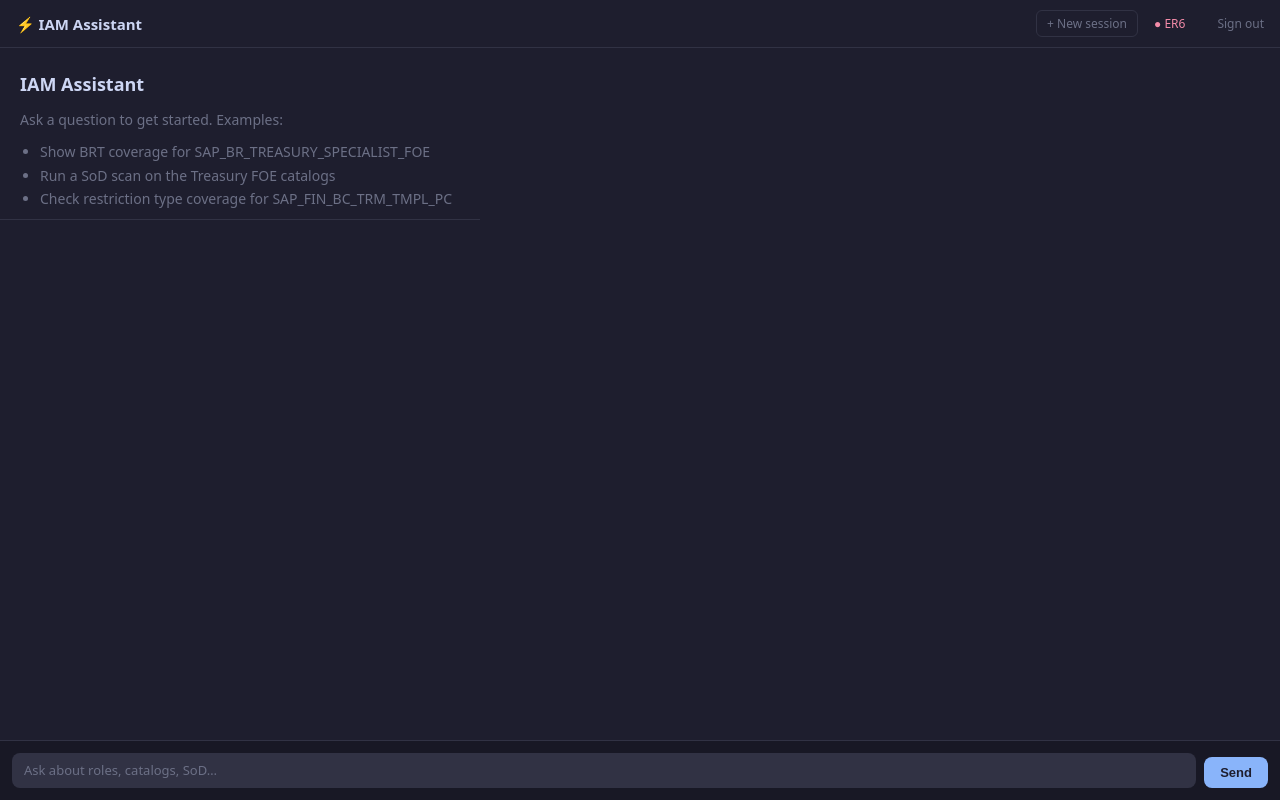
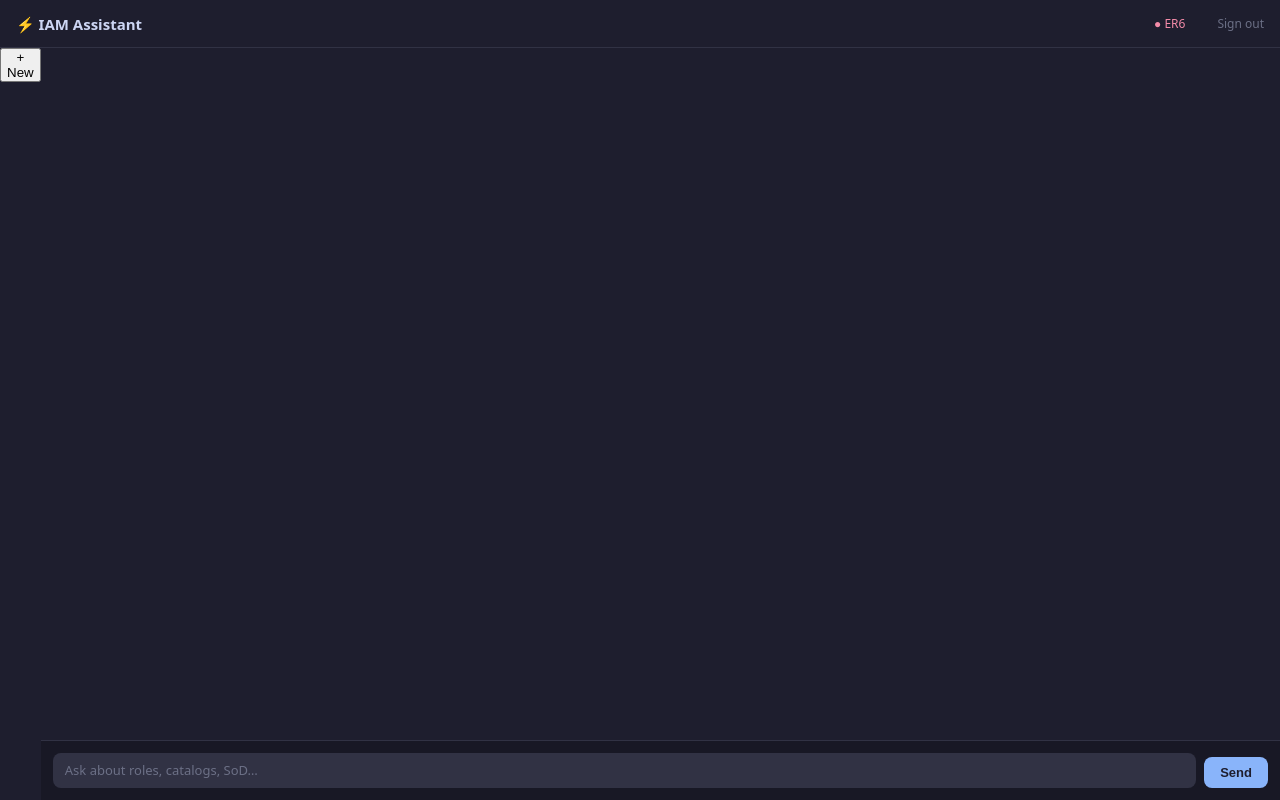
Before and after one commit to i015289/IAM-Assistant, a Python web app: template ui/templates/index.html in a window 1280 px wide. Run offline with Jinja, Linux system fonts and the light colour scheme; the template is opened without the code that fills it, so the values that code supplies are empty; some libraries are stand-ins or nearby versions.

Commit message:
feat(ui): add sidebar shell, drop header New session button

```diff
--- a/ui/templates/index.html
+++ b/ui/templates/index.html
@@ -13,7 +13,6 @@
 <header id="header">
   <span class="logo">⚡ IAM Assistant</span>
   <div class="header-right">
-    <button id="new-session-btn" type="button" title="Clear conversation and start fresh">+ New session</button>
     <span id="mcp-indicator" class="indicator {{ 'connected' if mcp_status == 'connected' else 'disconnected' }}">
       ● ER6 {{ mcp_status }}
     </span>
@@ -37,7 +36,13 @@
 
 <div id="layout">
 
-  <!-- Chat panel (full viewport) -->
+  <!-- Left: sessions sidebar -->
+  <aside id="sidebar">
+    <button id="sidebar-new-btn" type="button">+ New</button>
+    <div id="session-list"></div>
+  </aside>
+
+  <!-- Right: chat panel -->
   <div id="chat-panel">
     <div id="messages"></div>
     <div id="input-bar">
```
